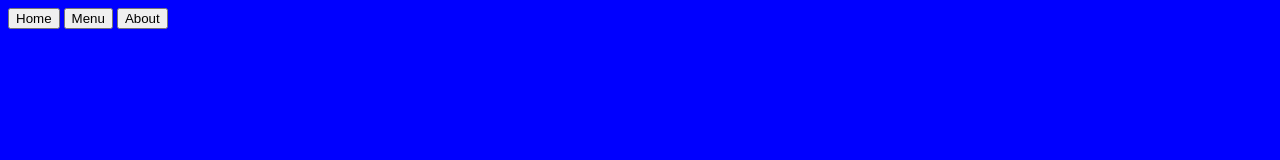
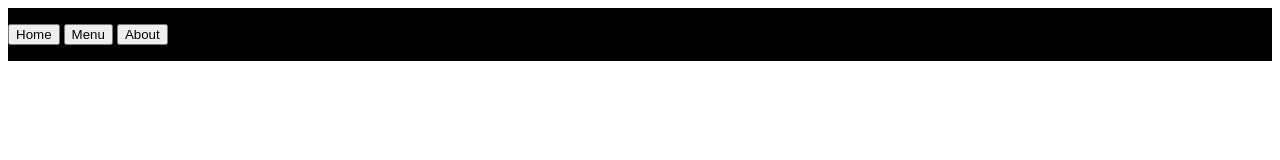
Before and after one commit to GiroFrm/restaurantpage, a website built with webpack: page src/template.html in a window 1280 px wide. Built offline with nearby package versions, Linux system fonts and the light colour scheme.

Commit message:
style: Style header element

```diff
--- a/src/style.css
+++ b/src/style.css
@@ -1,3 +1,8 @@
 body{
-    background-color: blue;
+
 }
+
+header{
+    background-color: black;
+    padding-block: 1rem;
+}
```
